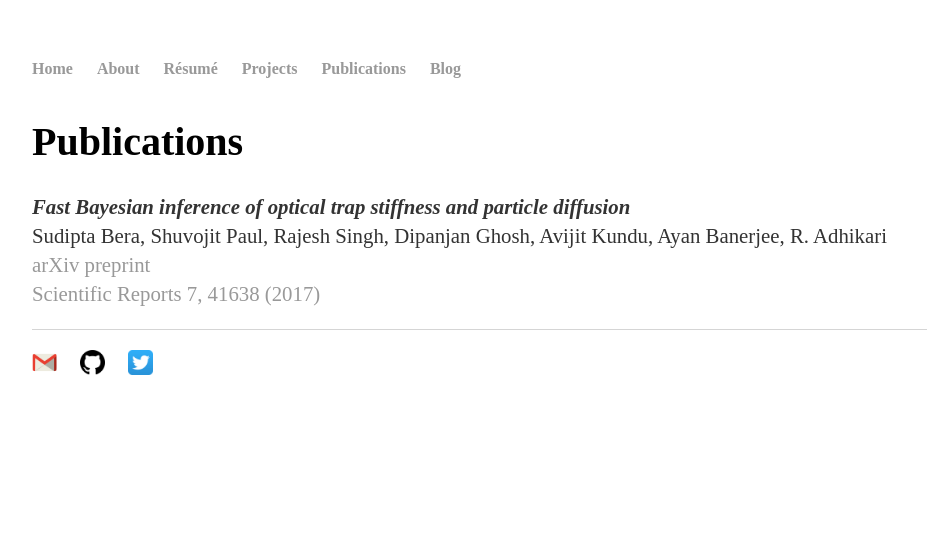
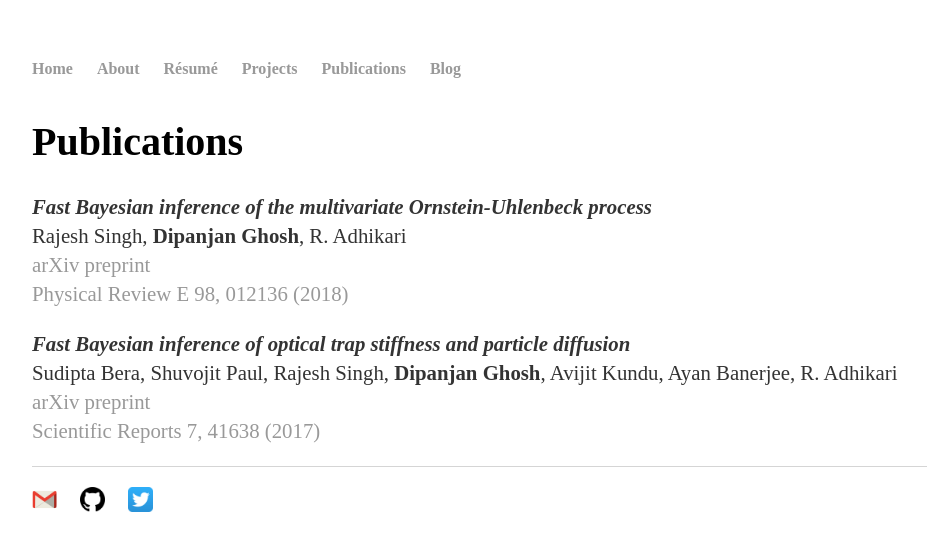
Before and after one commit to gdipanjan/gdipanjan.github.io, a Jekyll site: the page built from publications/index.html, in a window 1280 px wide. Shown: the top 551 px of the page, without its empty margins (160-1087 px from the left). Built offline with Jekyll 4.4.1, drawn with Linux system fonts in a browser that asks for light colours.

Commit message:
update publications

```diff
--- a/publications/index.html
+++ b/publications/index.html
@@ -4,8 +4,14 @@ title: Publications
 ---
 <div class="blurb" align="justify">
 	<h1>Publications</h1>
+	<p><b><i>Fast Bayesian inference of the multivariate Ornstein-Uhlenbeck process</i></b><br/>
+	Rajesh Singh, <b>Dipanjan Ghosh</b>, R. Adhikari</br>
+	<a href ="https://arxiv.org/abs/1706.04961">arXiv preprint</a><br>
+	<a href ="http://journals.aps.org/pre/abstract/10.1103/PhysRevE.98.012136">Physical Review E 98, 012136 (2018)</a></p>
+
+
 	<p><b><i>Fast Bayesian inference of optical trap stiffness and particle diffusion</i></b><br/>
-	Sudipta Bera, Shuvojit Paul, Rajesh Singh, Dipanjan Ghosh, Avijit Kundu, Ayan Banerjee, R. Adhikari</br>
+	Sudipta Bera, Shuvojit Paul, Rajesh Singh, <b>Dipanjan Ghosh</b>, Avijit Kundu, Ayan Banerjee, R. Adhikari</br>
 	<a href ="https://arxiv.org/abs/1610.00315">arXiv preprint</a><br>
 	<a href ="http://doi.org/10.1038/srep41638">Scientific Reports 7, 41638 (2017)</a></p>
 </div><!-- /.blurb -->
```
